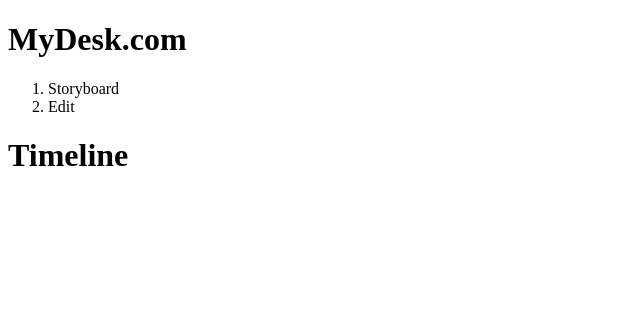
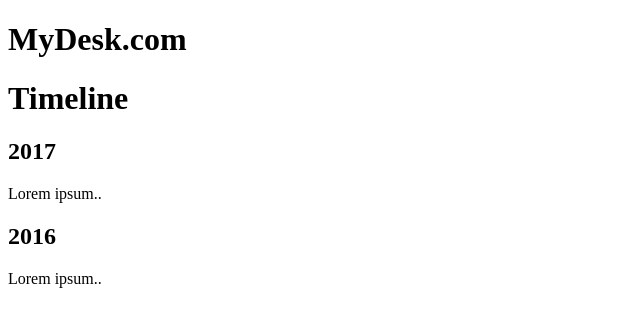
Before and after one commit to lazy-sky/myDeskPics, a plain HTML site: page TImeline.html in a window 1280 px wide. Shown: the whole page, without its empty margins (0-640 px from the left). Drawn offline with Linux system fonts and the light colour scheme.

Commit message:
Add files via upload

```diff
--- a/TImeline.html
+++ b/TImeline.html
@@ -6,12 +6,21 @@
 </head>
 <body>
 	<h1>MyDesk.com</h1>
-
-<ol>
-	<li>Storyboard</li>
-	<li>Edit</li>
-</ol>
-<h1>Timeline</h1>
+	<h1>Timeline</h1>
+	<div class="timeline">
+  <div class="container left">
+    <div class="content">
+      <h2>2017</h2>
+      <p>Lorem ipsum..</p>
+    </div>
+  </div>
+  <div class="container right">
+    <div class="content">
+      <h2>2016</h2>
+      <p>Lorem ipsum..</p>
+    </div>
+  </div>
+</div>
 
 
 </body>
```
Also changed, not shown: index.html (+28 -0 lines).
